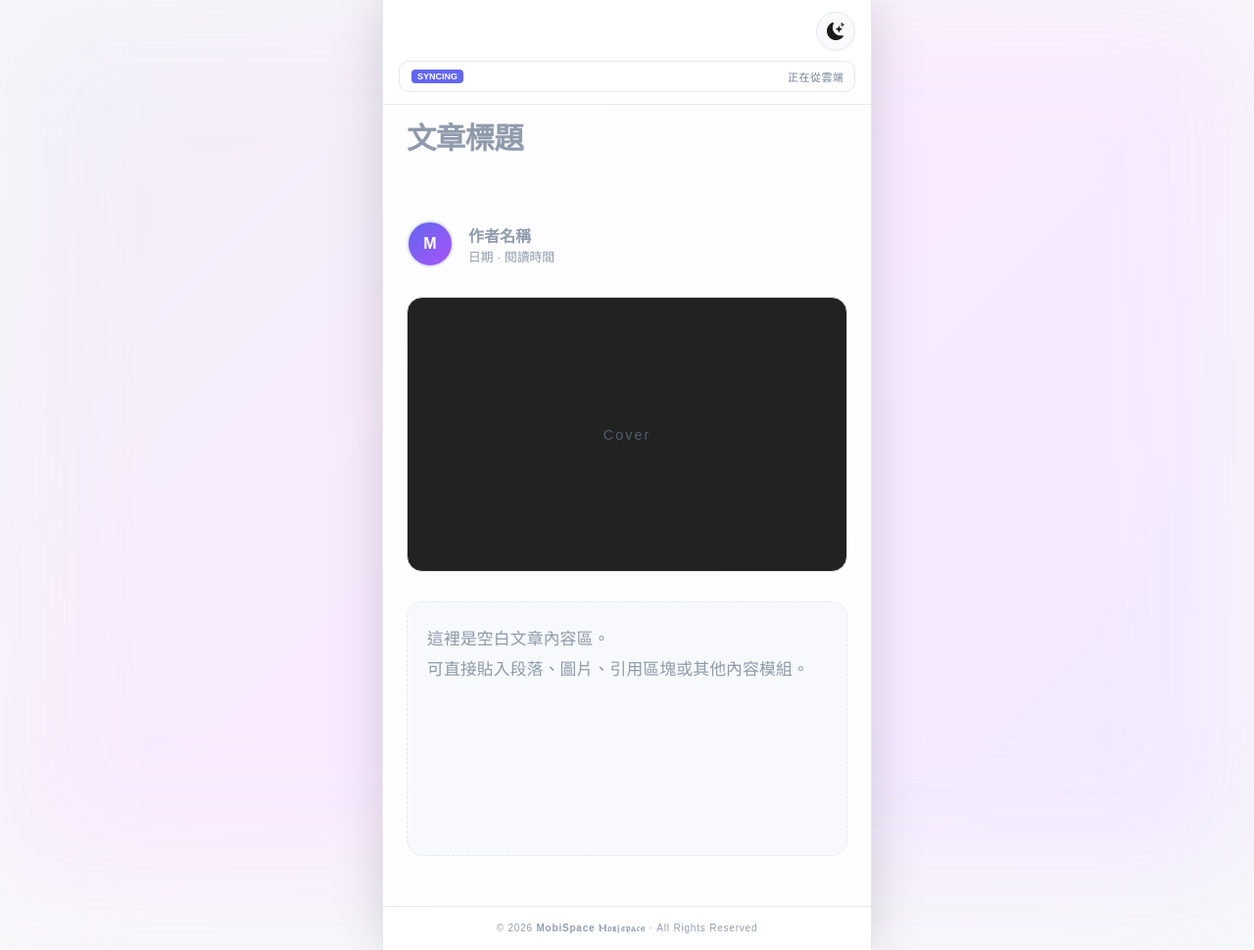
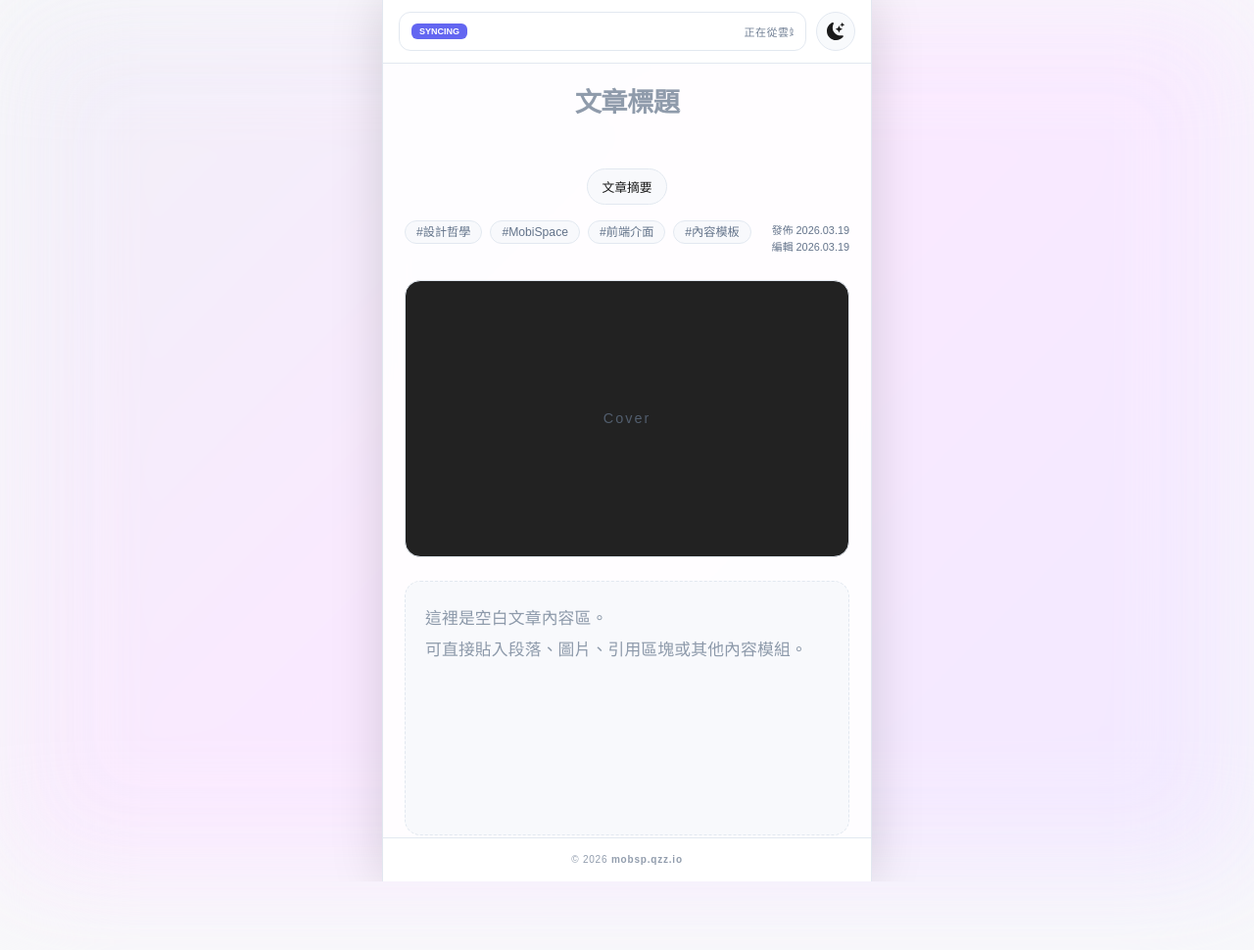
Before and after one commit to mobsp/mobsp.github.io, a Jekyll site: the page beta/test9.html, which Jekyll copies as it is, in a window 1280 px wide. Shown: the whole page at 98% size. Built offline with Jekyll 4.4.1, drawn with Linux system fonts in a browser that asks for light colours; a script that is not in the unit is left out; after the commit the page ends 900 px from its top, so only the background shows below that.

Commit message:
更新 test9.html

```diff
--- a/beta/test9.html
+++ b/beta/test9.html
@@ -4,7 +4,7 @@
     <script>if(self!==top){top.location=self.location;}</script>
 
     <meta charset="UTF-8">
-    <meta name="viewport" content="width=device-width, initial-scale=1.0, maximum-scale=1.0, user-scalable=no">
+    <meta name="viewport" content="width=device-width, initial-scale=1.0, maximum-scale=1.0, user-scalable=no, viewport-fit=cover">
     <title>MobiSpace 空白文章模板 | Ⲙ𝔬ⲃ¡ⳝ𝔭ⲁ𝔠ⲉ</title>
     <meta name="description" content="MobiSpace 空白文章通用模板">
     <meta name="theme-color" content="#0b1020">
@@ -46,41 +46,45 @@
             --gradient-2: #fae8ff;
             --gradient-3: #dcfce7;
             --gradient-4: #fef2f2;
+            --modal-mask: rgba(15, 23, 42, 0.45);
         }
 
         :root[data-theme="dark"] {
             --bg-color: #050508;
-            --container-bg: rgba(15, 15, 22, 0.85);
+            --container-bg: rgba(10, 10, 18, 0.94);
             --text-color: #f1f5f9;
             --text-secondary: #94a3b8;
             --accent-brand: #818cf8;
             --border-color: #1e293b;
-            --card-bg: rgba(30, 41, 59, 0.4);
-            --header-bg: rgba(15, 15, 22, 0.76);
-            --footer-bg: rgba(15, 15, 22, 0.76);
+            --card-bg: rgba(17, 24, 39, 0.72);
+            --header-bg: rgba(8, 10, 18, 0.92);
+            --footer-bg: rgba(8, 10, 18, 0.96);
             --placeholder-color: rgba(148, 163, 184, 0.78);
             --gradient-1: #0f172a;
             --gradient-2: #1e1b4b;
             --gradient-3: #312e81;
             --gradient-4: #020617;
+            --modal-mask: rgba(2, 6, 23, 0.72);
         }
 
         * {
             box-sizing: border-box;
             margin: 0;
             padding: 0;
+            -webkit-tap-highlight-color: transparent;
             font-family: 'PingFang TC', 'Microsoft JhengHei', sans-serif;
         }
 
         html, body {
-            min-height: 100%;
+            width: 100%;
+            height: 100dvh;
+            overflow: hidden;
         }
 
         body {
             background-color: var(--bg-color);
             color: var(--text-color);
             transition: background-color 0.5s ease, color 0.5s ease;
-            overflow-x: hidden;
             -webkit-font-smoothing: antialiased;
         }
 
@@ -109,7 +113,7 @@
             background-size: 400% 400%;
             animation: mobiGradient 15s ease infinite;
             filter: blur(60px);
-            opacity: 0.9;
+            opacity: 0.92;
         }
 
         @keyframes mobiGradient {
@@ -118,74 +122,45 @@
             100% { background-position: 0% 50%; }
         }
 
-        .app-shell {
+        #app-container {
             max-width: 500px;
             margin: 0 auto;
-            min-height: 100vh;
-            position: relative;
             background: var(--container-bg);
+            height: 100dvh;
+            display: flex;
+            flex-direction: column;
+            border-left: 1px solid var(--border-color);
+            border-right: 1px solid var(--border-color);
             backdrop-filter: blur(20px);
             box-shadow: 0 0 50px rgba(0,0,0,0.15);
-            border-left: 1px solid var(--border-color);
-            border-right: 1px solid var(--border-color);
         }
 
-        .mobi-header {
-            position: fixed;
-            top: 0;
-            width: 100%;
-            max-width: 500px;
-            z-index: 1000;
-            padding: calc(12px + env(safe-area-inset-top, 0px)) 16px 12px;
+        .app-header {
+            flex-shrink: 0;
+            padding: calc(12px + env(safe-area-inset-top)) 16px 12px;
             background: var(--header-bg);
             border-bottom: 1px solid var(--border-color);
             backdrop-filter: blur(18px);
+            z-index: 10;
         }
 
-        .header-top {
+        .header-bar {
             display: flex;
             align-items: center;
-            justify-content: flex-end;
-            margin-bottom: 10px;
-            min-height: 40px;
-        }
-
-        .theme-toggle-btn {
-            width: 40px;
-            height: 40px;
-            border: 1px solid var(--border-color);
-            background: var(--card-bg);
-            color: var(--text-color);
-            border-radius: 999px;
-            display: inline-flex;
-            align-items: center;
-            justify-content: center;
-            cursor: pointer;
-            transition: transform 0.2s ease, background-color 0.3s ease, border-color 0.3s ease, color 0.3s ease;
-            -webkit-tap-highlight-color: transparent;
-        }
-
-        .theme-toggle-btn:active {
-            transform: scale(0.95);
-        }
-
-        .theme-toggle-btn svg {
-            width: 18px;
-            height: 18px;
-            display: block;
-            fill: currentColor;
+            gap: 10px;
+            width: 100%;
         }
 
         .marquee-row {
             display: flex;
             align-items: center;
+            flex: 1;
+            min-width: 0;
             background: rgba(255,255,255,0.05);
             padding: 6px 12px;
-            border-radius: 10px;
+            border-radius: 12px;
             overflow: hidden;
-            min-height: 28px;
-            width: 100%;
-            box-sizing: border-box;
+            min-height: 40px;
             border: 1px solid var(--border-color);
         }
 
@@ -194,10 +169,11 @@
             color: #fff;
             font-size: 9px;
             font-weight: 900;
-            padding: 2px 6px;
-            border-radius: 4px;
+            padding: 3px 8px;
+            border-radius: 6px;
             margin-right: 10px;
             white-space: nowrap;
+            flex-shrink: 0;
         }
 
         .tag-important {
@@ -212,6 +188,7 @@
 
         .mq-box {
             flex: 1;
+            min-width: 0;
             overflow: hidden;
             white-space: nowrap;
             position: relative;
@@ -232,56 +209,124 @@
             100% { transform: translateX(-100%); }
         }
 
+        .theme-toggle-btn {
+            width: 40px;
+            height: 40px;
+            flex-shrink: 0;
+            border: 1px solid var(--border-color);
+            background: var(--card-bg);
+            color: var(--text-color);
+            border-radius: 999px;
+            display: inline-flex;
+            align-items: center;
+            justify-content: center;
+            cursor: pointer;
+            transition: transform 0.2s ease, background-color 0.3s ease, border-color 0.3s ease, color 0.3s ease;
+        }
+
+        .theme-toggle-btn:active {
+            transform: scale(0.95);
+        }
+
+        .theme-toggle-btn svg {
+            width: 18px;
+            height: 18px;
+            display: block;
+            fill: currentColor;
+        }
+
+        #main-view {
+            flex: 1;
+            overflow-y: auto;
+            -webkit-overflow-scrolling: touch;
+            min-height: 0;
+        }
+
         .content {
-            padding: 120px 24px 96px;
+            padding: 22px 22px 32px;
         }
 
         .post-title {
-            min-height: 2.8em;
-            margin-bottom: 20px;
-            font-size: 1.9rem;
-            line-height: 1.4;
+            min-height: 2.6em;
+            margin-bottom: 14px;
+            text-align: center;
+            font-size: 1.7rem;
+            line-height: 1.35;
             font-weight: 800;
             letter-spacing: -0.02em;
         }
 
-        .author-box {
-            display: flex;
-            align-items: center;
-            margin-bottom: 30px;
+        .empty-slot:empty::before {
+            content: attr(data-placeholder);
+            color: var(--placeholder-color);
+            display: block;
+            white-space: pre-line;
         }
 
-        .avatar {
-            width: 48px;
-            height: 48px;
-            border-radius: 50%;
-            background: linear-gradient(135deg, #6366f1, #a855f7);
-            margin-right: 15px;
-            display: flex;
-            align-items: center;
-            justify-content: center;
-            color: white;
-            font-weight: bold;
-            border: 2px solid var(--border-color);
-            flex-shrink: 0;
+        .post-title.empty-slot:empty::before {
+            font-size: 1.7rem;
+            line-height: 1.35;
+            font-weight: 800;
+            letter-spacing: -0.02em;
+            text-align: center;
         }
 
-        .author-info {
+        .summary-action {
             display: flex;
-            flex-direction: column;
-            width: 100%;
+            justify-content: center;
+            margin-bottom: 16px;
         }
 
-        .author-name {
-            min-height: 1.2em;
-            font-weight: 600;
-            font-size: 1rem;
+        .summary-btn {
+            border: 1px solid var(--border-color);
+            background: var(--card-bg);
+            color: var(--text-color);
+            border-radius: 999px;
+            padding: 8px 14px;
+            font-size: 0.8rem;
+            cursor: pointer;
+            transition: transform 0.2s ease, opacity 0.2s ease;
         }
 
-        .post-meta {
-            min-height: 1.2em;
-            font-size: 0.8rem;
+        .summary-btn:active {
+            transform: scale(0.97);
+            opacity: 0.88;
+        }
+
+        .meta-row {
+            display: flex;
+            align-items: flex-start;
+            justify-content: space-between;
+            gap: 14px;
+            margin-bottom: 24px;
+        }
+
+        .tag-cloud {
+            display: flex;
+            flex-wrap: wrap;
+            gap: 8px;
+            flex: 1;
+        }
+
+        .tag-chip {
+            padding: 5px 11px;
+            background: var(--card-bg);
+            border: 1px solid var(--border-color);
             color: var(--text-secondary);
+            border-radius: 999px;
+            font-size: 0.76rem;
+            line-height: 1;
+            white-space: nowrap;
+        }
+
+        .post-dates {
+            flex-shrink: 0;
+            text-align: right;
+            font-size: 0.68rem;
+            line-height: 1.6;
+            color: var(--text-secondary);
+            white-space: nowrap;
+            padding-top: 2px;
         }
 
         .cover-image {
@@ -289,7 +334,7 @@
             aspect-ratio: 16/10;
             background: #222;
             border-radius: 16px;
-            margin-bottom: 30px;
+            margin-bottom: 24px;
             overflow: hidden;
             position: relative;
             border: 1px solid var(--border-color);
@@ -309,7 +354,7 @@
         .article-body {
             min-height: 260px;
             font-size: 1.05rem;
-            line-height: 1.85;
+            line-height: 1.9;
             letter-spacing: 0.01em;
             background: var(--card-bg);
             border: 1px dashed var(--border-color);
@@ -317,33 +362,12 @@
             padding: 22px 20px;
         }
 
-        .empty-slot:empty::before {
-            content: attr(data-placeholder);
-            color: var(--placeholder-color);
-            display: block;
-            white-space: pre-line;
-        }
-
-        .post-title.empty-slot:empty::before {
-            font-size: 1.9rem;
-            line-height: 1.4;
-            font-weight: 800;
-            letter-spacing: -0.02em;
-        }
-
-        .mobi-footer {
-            position: fixed;
-            bottom: 0;
-            width: 100%;
-            max-width: 500px;
+        .app-footer {
+            flex-shrink: 0;
+            padding: 14px 24px calc(14px + env(safe-area-inset-bottom));
             background: var(--footer-bg);
             border-top: 1px solid var(--border-color);
-            padding: 14px 24px calc(14px + env(safe-area-inset-bottom, 0px));
-            display: flex;
-            justify-content: center;
-            align-items: center;
             backdrop-filter: blur(15px);
-            z-index: 1000;
             text-align: center;
         }
 
@@ -355,15 +379,81 @@
             color: var(--text-secondary);
         }
 
+        .modal-mask {
+            position: fixed;
+            inset: 0;
+            z-index: 9999;
+            background: var(--modal-mask);
+            display: none;
+            align-items: center;
+            justify-content: center;
+            padding: 20px;
+        }
+
+        .modal-mask.show {
+            display: flex;
+        }
+
+        .summary-modal {
+            width: 100%;
+            max-width: 420px;
+            background: var(--container-bg);
+            border: 1px solid var(--border-color);
+            border-radius: 22px;
+            padding: 20px 18px 18px;
+            box-shadow: 0 20px 45px rgba(0,0,0,0.35);
+            backdrop-filter: blur(18px);
+        }
+
+        .summary-modal-head {
+            display: flex;
+            align-items: center;
+            justify-content: space-between;
+            gap: 10px;
+            margin-bottom: 12px;
+        }
+
+        .summary-modal-title {
+            font-size: 0.95rem;
+            font-weight: 700;
+            color: var(--text-color);
+        }
+
+        .summary-close {
+            width: 34px;
+            height: 34px;
+            border-radius: 999px;
+            border: 1px solid var(--border-color);
+            background: var(--card-bg);
+            color: var(--text-color);
+            cursor: pointer;
+            font-size: 1rem;
+        }
+
+        .summary-text {
+            color: var(--text-secondary);
+            font-size: 0.95rem;
+            line-height: 1.95;
+            white-space: pre-line;
+        }
+
         @media (max-width: 420px) {
             .content {
-                padding-left: 18px;
-                padding-right: 18px;
+                padding-left: 16px;
+                padding-right: 16px;
             }
 
             .post-title,
             .post-title.empty-slot:empty::before {
-                font-size: 1.7rem;
+                font-size: 1.58rem;
+            }
+
+            .meta-row {
+                gap: 10px;
+            }
+
+            .post-dates {
+                font-size: 0.64rem;
             }
         }
     </style>
@@ -371,30 +461,41 @@
 <body>
     <div class="mobi-flow-bg"></div>
 
-    <div class="app-shell">
-        <header class="mobi-header">
+    <div id="app-container">
+        <header class="app-header">
             <h1 class="visually-hidden">MobiSpace 空白文章模板</h1>
 
-            <div class="header-top">
-                <button class="theme-toggle-btn" id="themeSwitch" type="button" aria-label="切換主題" title="切換主題"></button>
-            </div>
-
-            <nav class="marquee-row">
+            <div class="header-bar">
+                <nav class="marquee-row" aria-label="系統公告">
                     <span class="v-tag" id="v-tag">SYNCING</span>
                     <div class="mq-box">
                         <div class="mq-text" id="mq-text">正在從雲端同步 2026 實時數據...</div>
                     </div>
                 </nav>
+
+                <button class="theme-toggle-btn" id="themeSwitch" type="button" aria-label="切換主題" title="切換主題"></button>
+            </div>
         </header>
 
-        <main class="content">
+        <main id="main-view">
+            <section class="content">
                 <h2 class="post-title empty-slot" data-placeholder="文章標題"></h2>
 
-            <div class="author-box">
-                <div class="avatar">M</div>
-                <div class="author-info">
-                    <span class="author-name empty-slot" data-placeholder="作者名稱"></span>
-                    <span class="post-meta empty-slot" data-placeholder="日期 · 閱讀時間"></span>
+                <div class="summary-action">
+                    <button class="summary-btn" id="summaryBtn" type="button">文章摘要</button>
+                </div>
+
+                <div class="meta-row">
+                    <div class="tag-cloud" aria-label="文章類別標籤">
+                        <span class="tag-chip">#設計哲學</span>
+                        <span class="tag-chip">#MobiSpace</span>
+                        <span class="tag-chip">#前端介面</span>
+                        <span class="tag-chip">#內容模板</span>
+                    </div>
+
+                    <div class="post-dates">
+                        <div>發佈 2026.03.19</div>
+                        <div>編輯 2026.03.19</div>
                     </div>
                 </div>
 
@@ -402,21 +503,37 @@
 
                 <article class="article-body empty-slot" data-placeholder="這裡是空白文章內容區。
 可直接貼入段落、圖片、引用區塊或其他內容模組。"></article>
+            </section>
         </main>
 
-        <footer class="mobi-footer">
-            <div class="copyright">© 2026 <strong>MobiSpace Ⲙ𝔬ⲃ¡ⳝ𝔭ⲁ𝔠ⲉ</strong> · All Rights Reserved</div>
+        <footer class="app-footer">
+            <div class="copyright">© 2026 <strong>mobsp.qzz.io</strong></div>
         </footer>
+    </div>
+
+    <div class="modal-mask" id="summaryModal" aria-hidden="true">
+        <div class="summary-modal" role="dialog" aria-modal="true" aria-labelledby="summaryModalTitle">
+            <div class="summary-modal-head">
+                <div class="summary-modal-title" id="summaryModalTitle">文章摘要</div>
+                <button class="summary-close" id="summaryClose" type="button" aria-label="關閉摘要">✕</button>
+            </div>
+            <div class="summary-text">
+這是一個適用於 MobiSpace 的通用文章模板，保留固定頁首、頁尾與動態公告區，並將文章資訊簡化為標題、摘要、分類標籤、日期與內容區，方便快速套用到不同主題的文章頁面。
+            </div>
+        </div>
     </div>
 
     <script>
         const ICONS = {
-            moonFill: `<svg xmlns="http://www.w3.org/2000/svg" width="16" height="16" fill="currentColor" class="bi bi-moon-stars-fill" viewBox="0 0 16 16"><path d="M6 .278a.77.77 0 0 1 .08.858 7.2 7.2 0 0 0-.878 3.46c0 4.021 3.278 7.277 7.318 7.277q.792-.001 1.533-.16a.79.79 0 0 1 .81.316.73.73 0 0 1-.031.893A8.35 8.35 0 0 1 8.344 16C3.734 16 0 12.286 0 7.71 0 4.266 2.114 1.312 5.124.06A.75.75 0 0 1 6 .278"/><path d="M10.794 3.148a.217.217 0 0 1 .412 0l.387 1.162c.173.518.579.924 1.097 1.097l1.162.387a.217.217 0 0 1 0 .412l-1.162.387a1.73 1.73 0 0 0-1.097 1.097l-.387 1.162a.217.217 0 0 1-.412 0l-.387-1.162A1.73 1.73 0 0 0 9.31 6.593l-1.162-.387a.217.217 0 0 1 0-.412l1.162-.387a1.73 1.73 0 0 0 1.097-1.097zM13.863.099a.145.145 0 0 1 .274 0l.258.774c.115.346.386.617.732.732l.774.258a.145.145 0 0 1 0 .274l-.774.258a1.16 1.16 0 0 0-.732.732l-.258.774a.145.145 0 0 1-.274 0l-.258-.774a.16 1.16 0 0 0-.732-.732l-.774-.258a.145.145 0 0 1 0-.274l.774-.258c.346-.115.617-.386.732-.732z"/></svg>`,
+            moonFill: `<svg xmlns="http://www.w3.org/2000/svg" width="16" height="16" fill="currentColor" class="bi bi-moon-stars-fill" viewBox="0 0 16 16"><path d="M6 .278a.77.77 0 0 1 .08.858 7.2 7.2 0 0 0-.878 3.46c0 4.021 3.278 7.277 7.318 7.277q.792-.001 1.533-.16a.79.79 0 0 1 .81.316.73.73 0 0 1-.031.893A8.35 8.35 0 0 1 8.344 16C3.734 16 0 12.286 0 7.71 0 4.266 2.114 1.312 5.124.06A.75.75 0 0 1 6 .278"/><path d="M10.794 3.148a.217.217 0 0 1 .412 0l.387 1.162c.173.518.579.924 1.097 1.097l1.162.387a.217.217 0 0 1 0 .412l-1.162.387a1.73 1.73 0 0 0-1.097 1.097l-.387 1.162a.217.217 0 0 1-.412 0l-.387-1.162A1.73 1.73 0 0 0 9.31 6.593l-1.162-.387a.217.217 0 0 1 0-.412l1.162-.387a1.73 1.73 0 0 0 1.097-1.097zM13.863.099a.145.145 0 0 1 .274 0l.258.774c.115.346.386.617.732.732l.774.258a.145.145 0 0 1 0 .274l-.774.258a1.16 1.16 0 0 0-.732.732l-.258.774a.145.145 0 0 1-.274 0l-.258-.774a1.16 1.16 0 0 0-.732-.732l-.774-.258a.145.145 0 0 1 0-.274l.774-.258c.346-.115.617-.386.732-.732z"/></svg>`,
             sunFill: `<svg xmlns="http://www.w3.org/2000/svg" width="16" height="16" fill="currentColor" class="bi bi-sun-fill" viewBox="0 0 16 16"><path d="M8 12a4 4 0 1 0 0-8 4 4 0 0 0 0 8M8 0a.5.5 0 0 1 .5.5v2a.5.5 0 0 1-1 0v-2A.5.5 0 0 1 8 0m0 13a.5.5 0 0 1 .5.5v2a.5.5 0 0 1-1 0v-2A.5.5 0 0 1 8 13m8-5a.5.5 0 0 1-.5.5h-2a.5.5 0 0 1 0-1h2a.5.5 0 0 1 .5.5M3 8a.5.5 0 0 1-.5.5h-2a.5.5 0 0 1 0-1h2A.5.5 0 0 1 3 8m10.657-5.657a.5.5 0 0 1 0 .707l-1.414 1.415a.5.5 0 1 1-.707-.708l1.414-1.414a.5.5 0 0 1 .707 0m-9.193 9.193a.5.5 0 0 1 0 .707L3.05 13.657a.5.5 0 0 1-.707-.707l1.414-1.414a.5.5 0 0 1 .707 0m9.193 2.121a.5.5 0 0 1-.707 0l-1.414-1.414a.5.5 0 0 1 .707-.707l1.414 1.414a.5.5 0 0 1 0 .707M4.464 4.465a.5.5 0 0 1-.707 0L2.343 3.05a.5.5 0 1 1 .707-.707l1.414 1.414a.5.5 0 0 1 0 .708"/></svg>`
         };
 
         const switchBtn = document.getElementById('themeSwitch');
         const html = document.documentElement;
+        const summaryBtn = document.getElementById('summaryBtn');
+        const summaryModal = document.getElementById('summaryModal');
+        const summaryClose = document.getElementById('summaryClose');
 
         function updateThemeIcon(theme) {
             const isDark = theme === 'dark';
@@ -479,12 +615,12 @@
         if (!vTag || !mqText || !data.length) return;
 
         const randomItem = data[Math.floor(Math.random() * data.length)];
-        const category = randomItem.type || "NEWS";
+        const category = randomItem.type || 'NEWS';
         vTag.classList.remove('tag-important', 'tag-update');
         if (category.match(/重要|守則/)) vTag.classList.add('tag-important');
         else if (category.match(/更新|系統/)) vTag.classList.add('tag-update');
         vTag.innerText = `${isCached ? 'OFFLINE' : 'v2.0'} | ${category}`;
-        mqText.innerText = randomItem.message || "";
+        mqText.innerText = randomItem.message || '';
     }
     </script>
 
```
Also changed, not shown: other parts of beta/test9.html (+20 -1 lines). Lines whose indentation alone changed are shown as unchanged.
